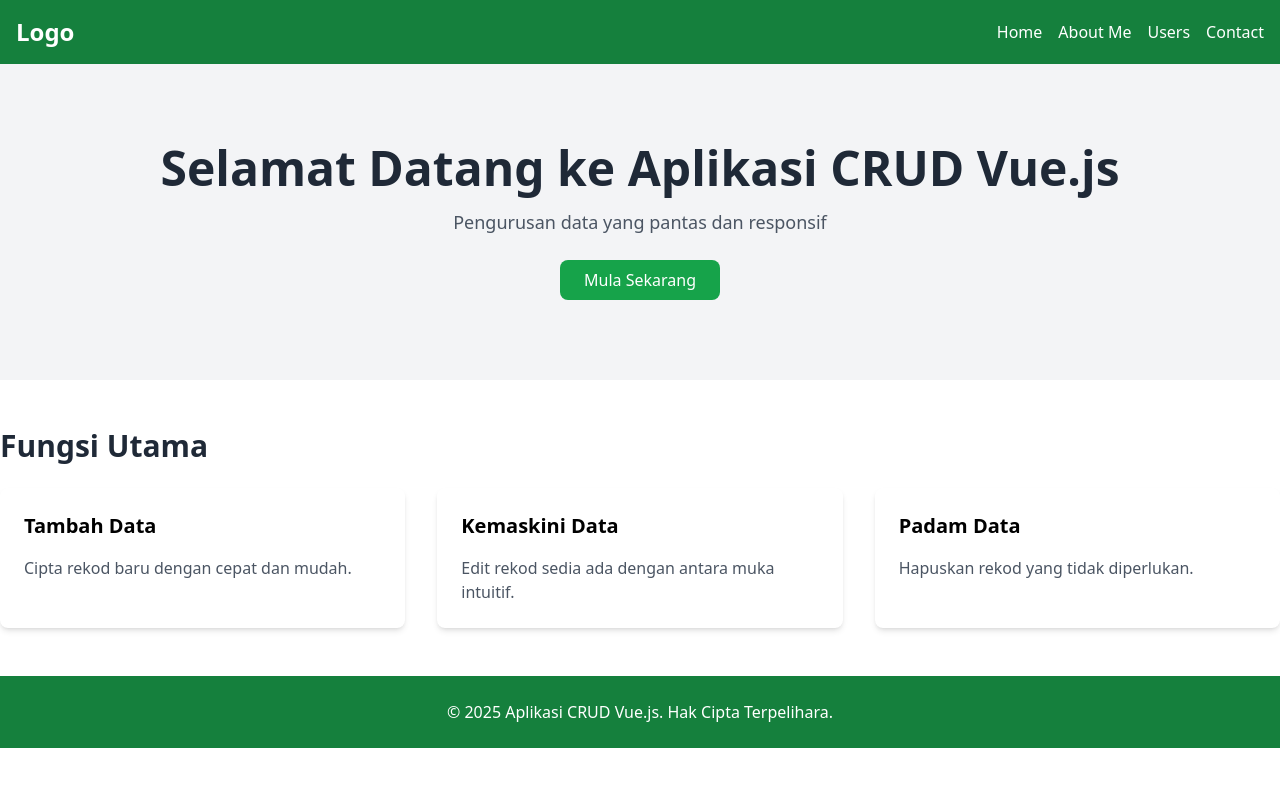
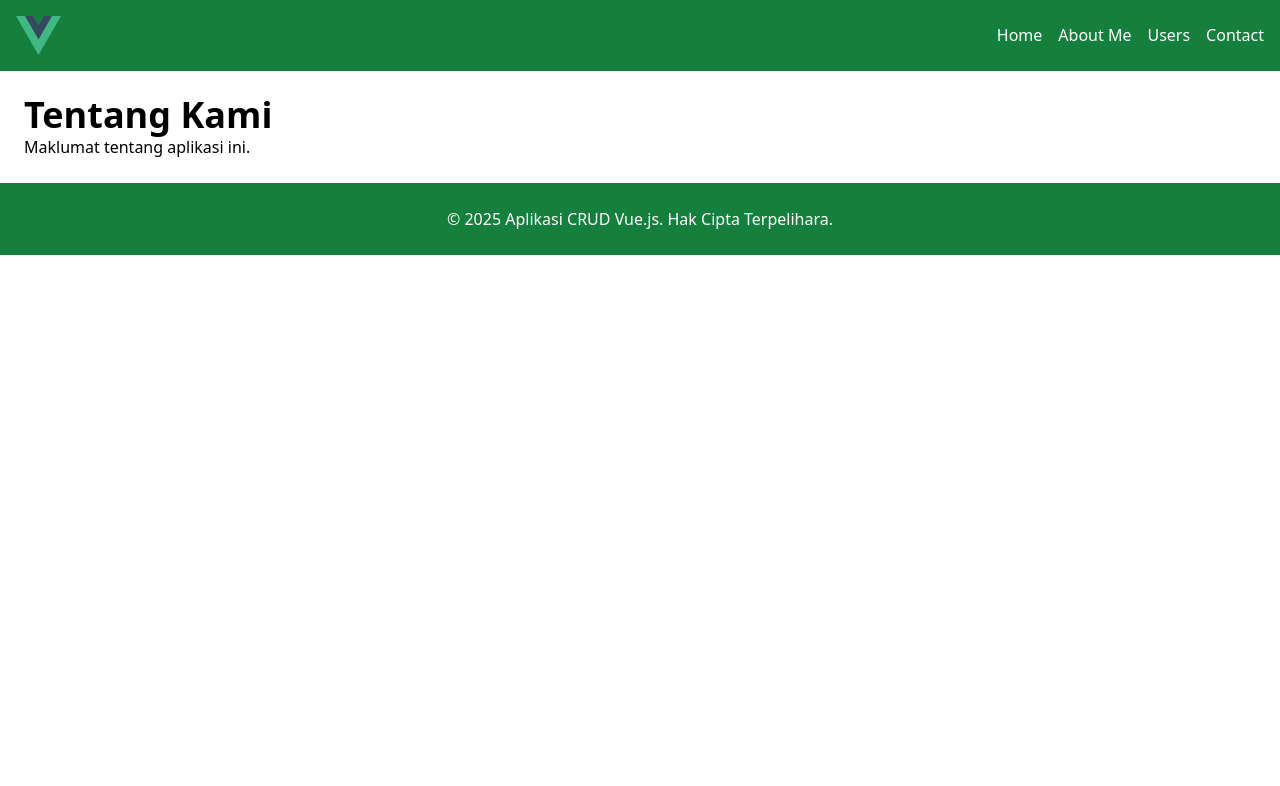
Before and after one commit to nmfairus/node-blog-app, a Vue app: page /about in a window 1280 px wide. Shown: the top 786 px of the page. Built offline with nearby package versions, Linux system fonts and the light colour scheme.

Commit message:
add About and User components, implement routing, and update main application structure

```diff
--- a/jsconfig.json
+++ b/jsconfig.json
@@ -4,5 +4,5 @@
       "@/*": ["./src/*"]
     }
   },
-  "exclude": ["node_modules", "dist", "src/components/WelcomeItem.vue"]
+  "exclude": ["node_modules", "dist"]
 }
--- a/package.json
+++ b/package.json
@@ -11,12 +11,14 @@
     "all": "concurrently \"npm run dev\" \"npm run dev2\""
   },
   "dependencies": {
+    "axios": "^1.7.9",
     "body-parser": "^1.20.3",
     "cors": "^2.8.5",
     "dotenv": "^16.4.7",
     "express": "^5.0.1",
     "mongoose": "^8.9.5",
-    "vue": "^3.5.13"
+    "vue": "^3.5.13",
+    "vue-router": "^4.5.0"
   },
   "devDependencies": {
     "@vitejs/plugin-vue": "^5.2.1",
--- a/src/App.vue
+++ b/src/App.vue
@@ -4,12 +4,20 @@ import Navbar from './components/partials/Nav.vue';
 import Hero from './components/Hero.vue';
 import Main from './components/Main.vue';
 import Footer from './components/partials/Footer.vue';
+
+import { useRoute } from 'vue-router';
+import { computed } from 'vue';
+
+const route = useRoute();
+const isHomePage = computed(() => route.path === '/');
+
 </script>
 
 <template>
   <Navbar />
-  <Hero />
-  <Main />
+  <Hero v-if="isHomePage" />
+  <router-view />
+
   <Footer />
 
 </template>
--- /dev/null
+++ b/src/components/About.vue
@@ -0,0 +1,6 @@
+<template>
+    <div class="p-6">
+      <h1 class="text-4xl font-bold">Tentang Kami</h1>
+      <p>Maklumat tentang aplikasi ini.</p>
+    </div>
+  </template>
--- a/src/components/HelloWorld.vue
+++ b/src/components/HelloWorld.vue
@@ -1,5 +1,3 @@
 <template>
-  <div>
-    <p class="text-xl text-green-300">Welcome to tailwind</p>
-  </div>
+
 </template>
--- a/src/components/Main.vue
+++ b/src/components/Main.vue
@@ -1,17 +1,17 @@
 <template>
     <!-- Kandungan Utama -->
   <main class="container mx-auto py-12">
-    <h2 class="text-3xl font-semibold text-gray-800 mb-6">Fungsi Utama</h2>
+    <h2 class="text-3xl font-semibold text-gray-800 mb-6 ml-6">Fungsi Utama</h2>
     <div class="grid grid-cols-1 md:grid-cols-3 gap-8">
-      <div class="bg-white shadow-md rounded-lg p-6">
+      <div class="bg-slate-100 shadow-md rounded-lg p-6">
         <h3 class="text-xl font-bold mb-4">Tambah Data</h3>
         <p class="text-gray-600">Cipta rekod baru dengan cepat dan mudah.</p>
       </div>
-      <div class="bg-white shadow-md rounded-lg p-6">
+      <div class="bg-green-100 shadow-md rounded-lg p-6">
         <h3 class="text-xl font-bold mb-4">Kemaskini Data</h3>
         <p class="text-gray-600">Edit rekod sedia ada dengan antara muka intuitif.</p>
       </div>
-      <div class="bg-white shadow-md rounded-lg p-6">
+      <div class="bg-gray-100 shadow-md rounded-lg p-6">
         <h3 class="text-xl font-bold mb-4">Padam Data</h3>
         <p class="text-gray-600">Hapuskan rekod yang tidak diperlukan.</p>
       </div>
--- /dev/null
+++ b/src/components/User.vue
@@ -0,0 +1,43 @@
+<script setup>
+import { ref, onMounted } from 'vue';
+import axios from 'axios';
+
+const users = ref([]);
+
+const fetchUsers = async () => {
+  try {
+    const response = await axios.get('http://localhost:3000/users');
+    users.value = response.data;
+  } catch (error) {
+    console.error('Error fetching users:', error);
+  }
+};
+
+onMounted(() => {
+  fetchUsers();
+});
+</script>
+
+<template>
+    <div class="container mx-auto p-4">
+      <h1 class="text-2xl font-bold mb-4">Users</h1>
+      <table class="min-w-full bg-white">
+        <thead>
+          <tr>
+            <th class="py-2 px-4 border-b">#</th>
+            <th class="py-2 px-4 border-b">ID</th>
+            <th class="py-2 px-4 border-b">Name</th>
+            <th class="py-2 px-4 border-b">Email</th>
+          </tr>
+        </thead>
+        <tbody>
+          <tr v-for="(user, index) in users" :key="user.id" :class="index % 2 === 0 ? 'bg-gray-100' : ''">
+            <td class="py-2 px-4 border-b">{{ index + 1 }}</td>
+            <td class="py-2 px-4 border-b">{{ user._id }}</td>
+            <td class="py-2 px-4 border-b">{{ user.name }}</td>
+            <td class="py-2 px-4 border-b">{{ user.email }}</td>
+          </tr>
+        </tbody>
+      </table>
+    </div>
+  </template>
--- a/src/components/partials/Nav.vue
+++ b/src/components/partials/Nav.vue
@@ -2,11 +2,13 @@
     <!-- Navbar -->
   <nav class="bg-green-700 p-4">
     <div class="container mx-auto flex justify-between items-center">
-      <a href="#" class="text-white text-2xl font-bold">Logo</a>
+      <a href="#" class="text-white text-2xl font-bold">
+        <img alt="Vue logo" class="logo" src="../../assets/logo.svg" width="45" height="45" />
+    </a>
       <div class="hidden md:flex space-x-4">
-        <a href="#" class="text-white hover:text-gray-200">Home</a>
-        <a href="/about" class="text-white hover:text-gray-200">About Me</a>
-        <a href="#" class="text-white hover:text-gray-200">Users</a>
+        <router-link to="/" class="text-white hover:text-gray-200">Home</router-link>
+        <router-link to="/about" class="text-white hover:text-gray-200">About Me</router-link>
+        <router-link to="/users" class="text-white hover:text-gray-200">Users</router-link>
         <a href="#" class="text-white hover:text-gray-200">Contact</a>
       </div>
       <button class="md:hidden text-white focus:outline-none">
--- a/src/main.js
+++ b/src/main.js
@@ -2,5 +2,6 @@ import './assets/main.css'
 
 import { createApp } from 'vue'
 import App from './App.vue'
+import router from './routers/index'
 
-createApp(App).mount('#app')
+createApp(App).use(router).mount('#app')
```
Also changed, not shown: src/routers/index.js (added, +17 -0 lines), src/assets/logo.svg (added), 1 other file (tests, documents, lock files or other folders).
